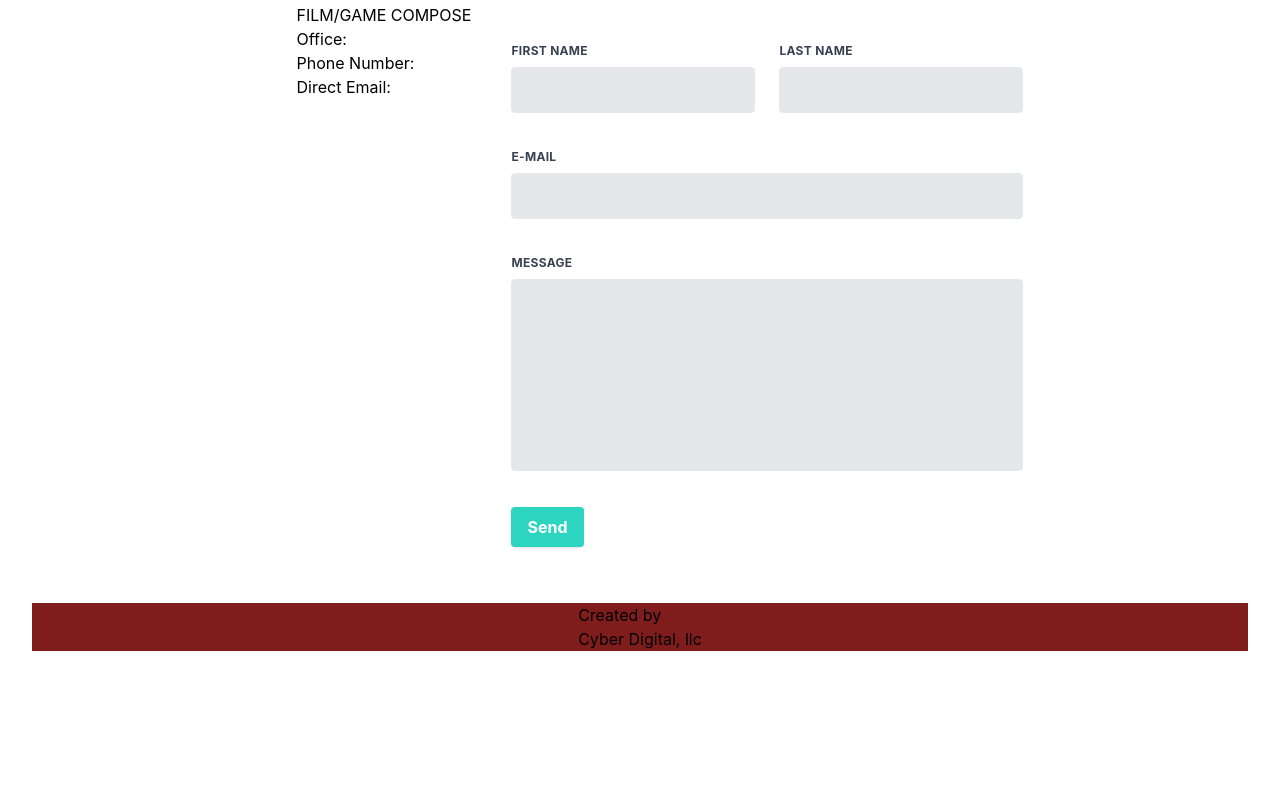
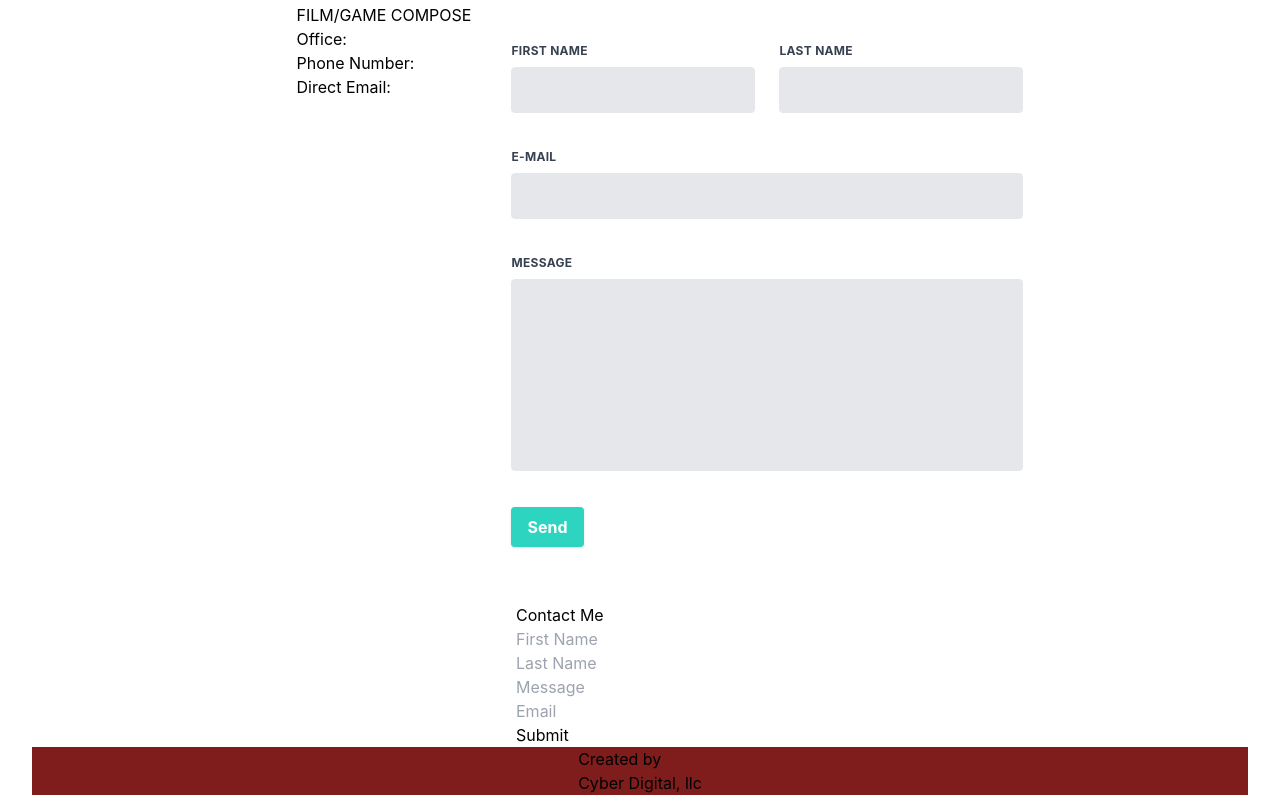
Before and after one commit to Cyber-Digital-llc/Matthews-Portfolio-Website-FE, a Next.js app: page / in a window 1280 px wide. Shown: the part 2981-3776 px from the top of the page. Before the commit the page ends 3632 px from the top, so only its background shows below. Built offline with nearby package versions, Linux system fonts and the light colour scheme.

Commit message:
added axios and useform, created the contactForm

```diff
--- /dev/null
+++ b/components/ContactForm.jsx
@@ -0,0 +1,75 @@
+import React, { useState } from 'react'
+import axios from 'axios'
+import { useForm } from 'react-hook-form'
+
+export default function ContactForm() {
+  const {
+    register,
+    handleSubmit,
+    formState: { isSubmitting, errors },
+  } = useForm()
+
+  console.log(errors)
+  const [successMessage, setSuccessMessage] = useState('')
+
+  function onSubmit(data) {
+    axios
+      .post('/api/contact', data)
+
+      .then((response) => {
+        console.log(data)
+        setSuccessMessage(
+          `Thanks for contacting me! I'll reach back ASAP, look in your inbox for updates 😊`,
+        )
+      })
+      .catch((e) => console.error(e))
+  }
+
+  return (
+    <div className="flex justify-center align-middle content-center">
+      <form onSubmit={handleSubmit(onSubmit)}>
+        <h2>Contact Me</h2>
+        <input
+          type="text"
+          name="firstName"
+          {...register('firstName', {
+            required: 'Required. Please enter your first name.',
+            minLength: 2,
+          })}
+          placeholder="First Name"
+        />
+        <p>{errors.firstName?.message}</p>
+        <input
+          type="text"
+          name="lastName"
+          {...register('lastName', {
+            required: 'Required. Please enter your last name.',
+          })}
+          placeholder="Last Name"
+        />
+        <p>{errors.lastName?.message}</p>
+        <input
+          type="text"
+          name="message"
+          {...register('message', {
+            required: 'Required. Please enter your message.',
+          })}
+          placeholder="Message"
+        />
+        <p>{errors.message?.message}</p>
+        <input
+          type="email"
+          name="email"
+          {...register('email', {
+            required: 'Required. Please enter your email address.',
+          })}
+          placeholder="Email"
+        />
+        <p>{errors.email?.message}</p>
+
+        <button role="submit">{isSubmitting ? 'Submitting' : 'Submit'}</button>
+        {successMessage && <p>{successMessage}</p>}
+      </form>
+    </div>
+  )
+}
--- a/package.json
+++ b/package.json
@@ -10,11 +10,13 @@
     },
     "dependencies": {
         "@tailwindcss/aspect-ratio": "^0.4.2",
+        "axios": "^1.2.1",
         "eslint": "8.27.0",
         "eslint-config-next": "^13.0.6",
         "next": "^13.0.6",
         "react": "^18.2.0",
-        "react-dom": "^18.2.0"
+        "react-dom": "^18.2.0",
+        "react-hook-form": "^7.40.0"
     },
     "devDependencies": {
         "autoprefixer": "^10.4.13",
--- a/pages/index.js
+++ b/pages/index.js
@@ -7,6 +7,7 @@ import Credits from "../components/Credits";
 import Music from "../components/Music";
 import Contact from "../components/Contact";
 import GlobalNavBar from "../components/GlobalNavbar";
+import ContactForm from "../components/ContactForm";
 
 export default function Home() {
     return (
@@ -25,6 +26,7 @@ export default function Home() {
                     <Credits />
                     <Music />
                     <Contact />
+                    <ContactForm />
                 </div>
             </main>
 
```
Also changed, not shown: 1 other file (tests, documents, lock files or other folders).
